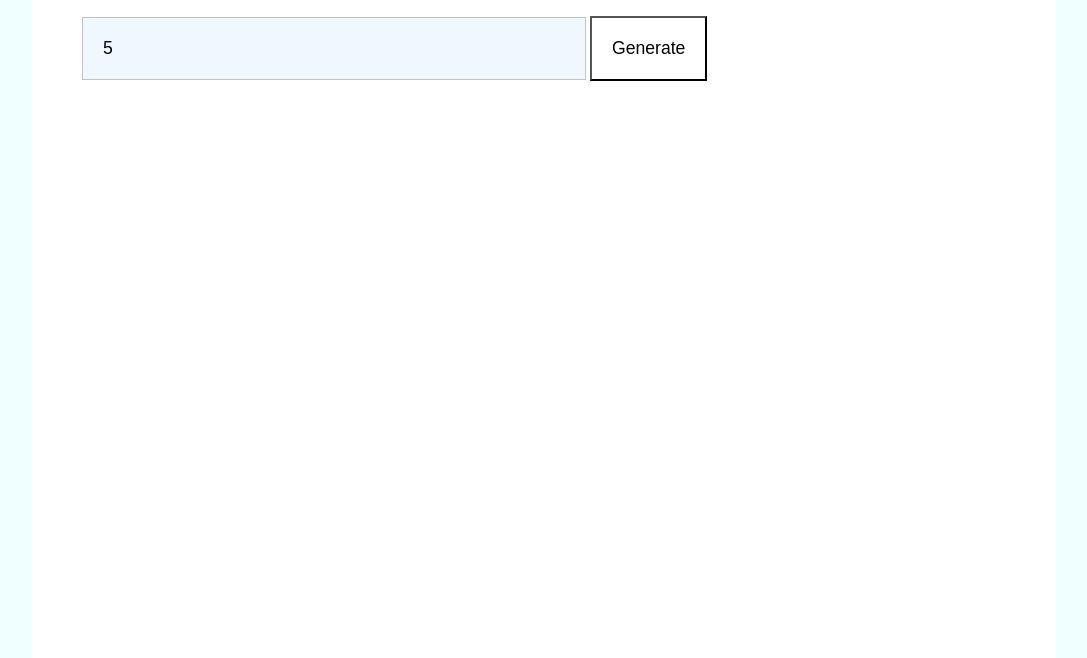
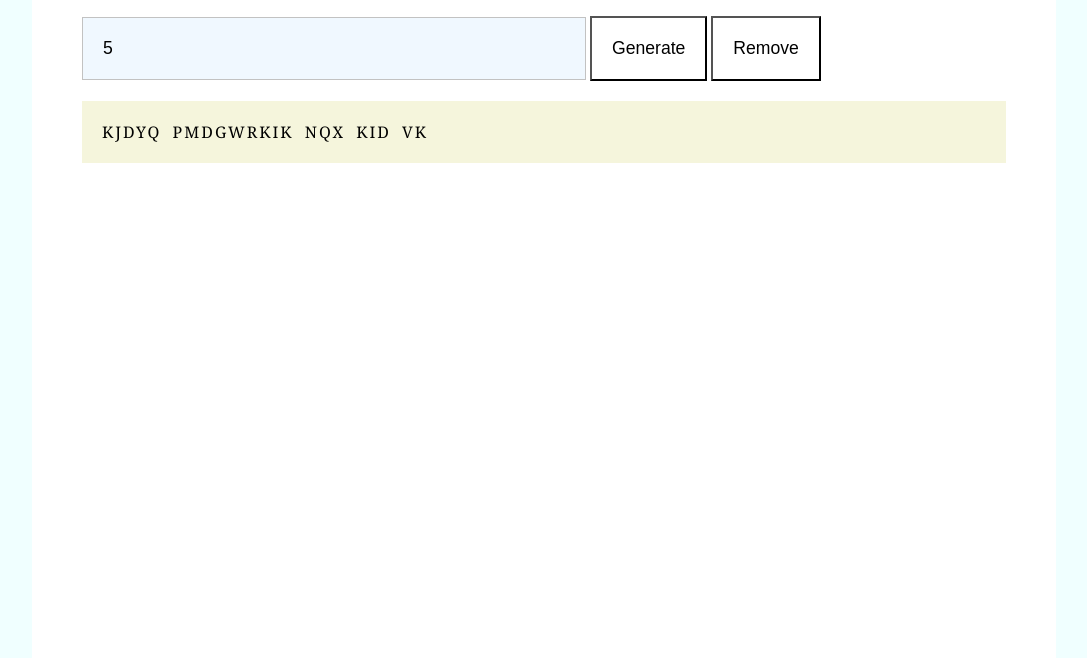
Before and after one commit to sayandeeps/Java-Basic-Projects, a plain HTML site: page ParaGenerator/home.html in a window 1280 px wide. Both pictures are taken after typing "5" into the empty fields and a click on the button "Generate". Shown: the part 142-800 px from the top of the page, without its empty margins (96-1183 px from the left). Drawn offline with Linux system fonts and the light colour scheme.

Commit message:
Ready Project js is added

```diff
--- a/ParaGenerator/home.css
+++ b/ParaGenerator/home.css
@@ -35,3 +35,11 @@ button{
 button:hover{
     background-color: rgb(189, 189, 189);
 }
+.para{
+    background-color: beige;
+    font-family: Georgia, 'Times New Roman', Times, serif;
+    letter-spacing: 2px;
+    word-spacing: 5px;
+    padding: 20px;
+    margin-top: 20px;
+}
--- a/ParaGenerator/home.html
+++ b/ParaGenerator/home.html
@@ -9,8 +9,10 @@
 <body>
     <div class="container">
         <h1>Para Generator</h1>
-        <input type="number" id="numofWords" placeholder="Enter Number of Words">
-        <button onclick="">Generate</button>
+        <input type="number" id="numofWords" placeholder="Enter Number of Words" required>
+        <button onclick="getPara()">Generate</button>
+        <button onclick="remPara()">Remove</button>
+
     </div>
 
 </body>
--- a/ParaGenerator/home.js
+++ b/ParaGenerator/home.js
@@ -0,0 +1,67 @@
+const input= document.getElementById("numofWords")
+const container = document.querySelector(".container")
+let paragraphs =[]
+
+const genword = (n)=>{
+    const letter = "ABCDEFGHIJKLMNOPQRSTUVWXYZ"
+
+    let text =""
+
+    for (let i =0;i<n;i++){
+        text+=letter[(Math.random() * (letter.length -1)).toFixed(0)]
+    }
+
+
+
+    return text;
+
+}
+console.log(input.value)
+
+const getPara=()=>{
+
+
+
+        const numofWords=Number(input.value)
+    if(numofWords !=0){
+    const para=document.createElement("p")
+    let data=""
+    for(let i =0;i<Number(input.value);i++){
+        data+= genword((Math.random()*13).toFixed(0))
+        data+=" "
+    }
+    para.innerHTML=data
+    para.setAttribute("class", "para")
+    para.setAttribute("id",paragraphs.length)
+    paragraphs.push(para)
+    container.append(para)
+    console.log(container)
+    console.log(paragraphs)
+}
+else{
+    alert("Please give the no. of words you want in the paragraph")
+}
+
+
+}
+const remPara=()=>{
+
+         if(paragraphs.length>0){
+       try{
+        const parag=document.getElementById(paragraphs.length - 1)
+        paragraphs.pop()
+
+        parag.remove()
+
+        console.log(paragraphs.length)
+       }
+       catch(err){
+        alert("some error occured",err)
+       }}
+       else{
+        alert("no para to remove")
+       }
+
+
+
+}
```
